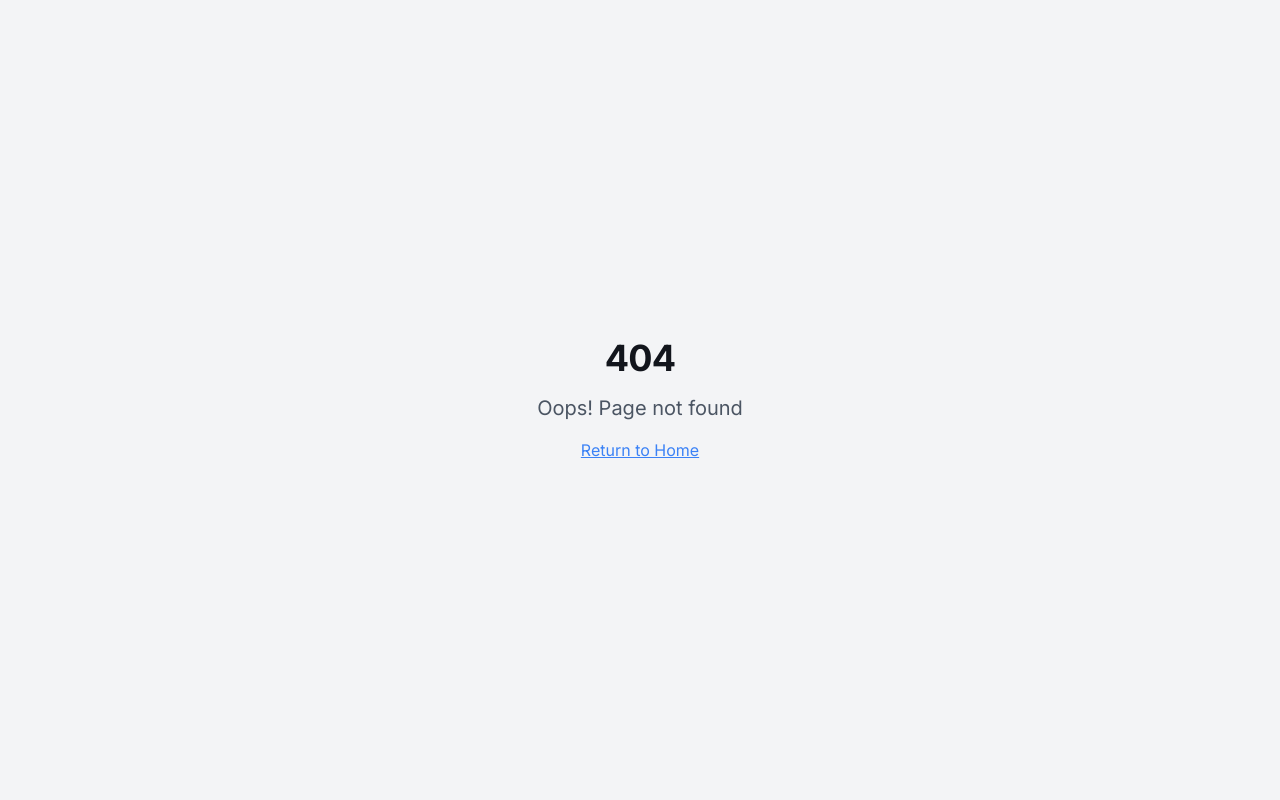
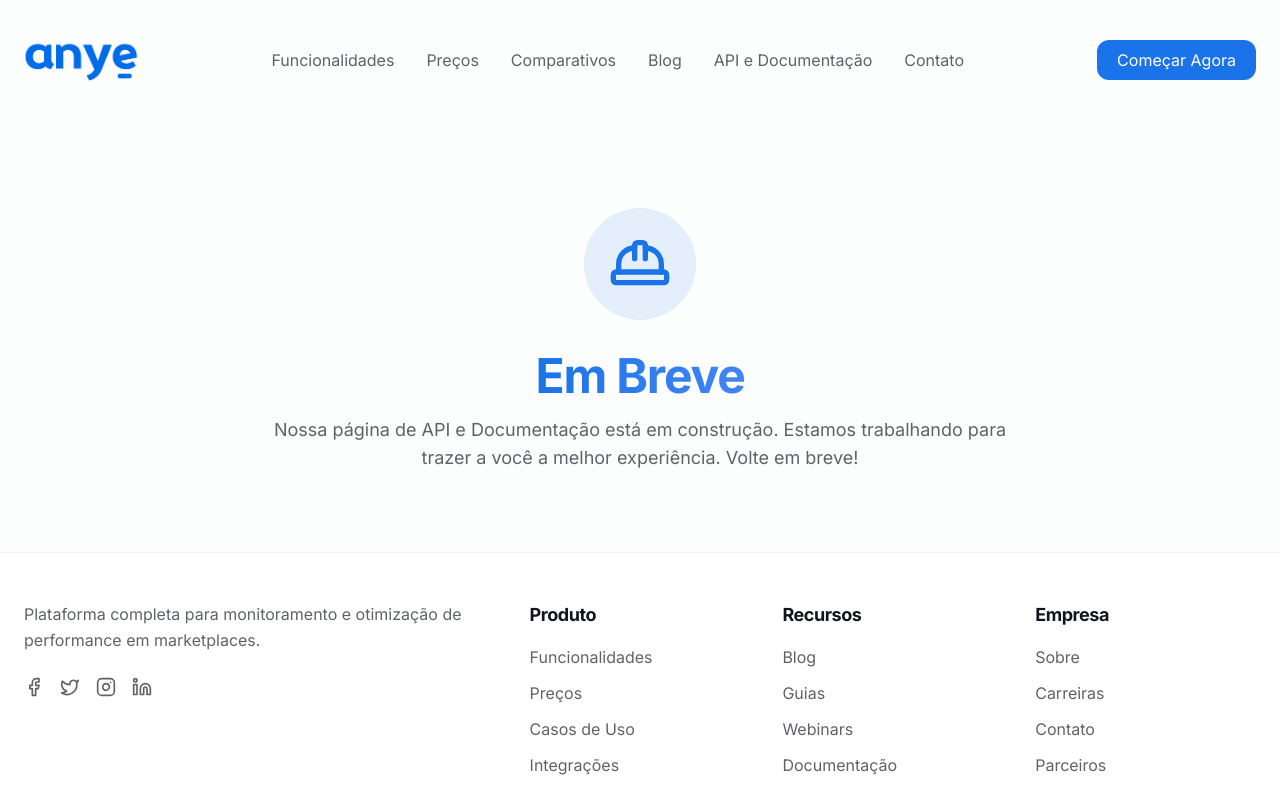
Before and after one commit to neon-ventura/dataflow-essence, a React (Vite) app: page /api-docs in a window 1280 px wide. Before the commit this address had no page. Shown: the top 800 px of the page. Built offline with nearby package versions, Linux system fonts and the light colour scheme.

Commit message:
Add API & Documentation section
Add a new "API & Documentação" section to the navigation, linking to a "Em breve" page.

```diff
--- a/src/App.tsx
+++ b/src/App.tsx
@@ -13,6 +13,7 @@ import MercadoTurbo from "./pages/competitors/MercadoTurbo";
 import RealTrends from "./pages/competitors/RealTrends";
 import ShoppingPrecos from "./pages/competitors/ShoppingPrecos";
 import Blog from "./pages/Blog";
+import ApiDocs from "./pages/ApiDocs";
 
 const queryClient = new QueryClient();
 
@@ -26,6 +27,7 @@ const App = () => (
           <Route path="/" element={<Index />} />
           <Route path="/features" element={<Features />} />
           <Route path="/blog" element={<Blog />} />
+          <Route path="/api-docs" element={<ApiDocs />} />
           <Route path="/anye-vs-avant-pro" element={<AvantPro />} />
           <Route path="/anye-vs-nubimetrics" element={<Nubimetrics />} />
           <Route path="/anye-vs-mercado-turbo" element={<MercadoTurbo />} />
--- a/src/components/Navbar.tsx
+++ b/src/components/Navbar.tsx
@@ -35,6 +35,9 @@ const Navbar = () => {
   }, {
     name: 'Blog',
     href: '/blog'
+  }, {
+    name: 'API e Documentação',
+    href: '/api-docs'
   }, {
     name: 'Contato',
     href: '#contact'
--- /dev/null
+++ b/src/pages/ApiDocs.tsx
@@ -0,0 +1,35 @@
+
+import React from 'react';
+import Navbar from '@/components/Navbar';
+import Footer from '@/components/Footer';
+import { HardHat } from 'lucide-react';
+
+const ApiDocs = () => {
+  return (
+    <div className="min-h-screen flex flex-col bg-neutral-light/20">
+      <Navbar />
+      <main className="flex-grow flex items-center justify-center pt-24 md:pt-32">
+        <section className="py-16 md:py-20">
+          <div className="container mx-auto px-4 md:px-6">
+            <div className="text-center max-w-3xl mx-auto">
+                <div className="flex justify-center mb-8">
+                    <div className="bg-primary-blue/10 p-6 rounded-full">
+                        <HardHat className="w-16 h-16 text-primary-blue" />
+                    </div>
+                </div>
+                <h1 className="text-4xl md:text-5xl font-bold mb-4">
+                  <span className="text-gradient">Em Breve</span>
+                </h1>
+                <p className="text-lg text-neutral-dark">
+                  Nossa página de API e Documentação está em construção. Estamos trabalhando para trazer a você a melhor experiência. Volte em breve!
+                </p>
+            </div>
+          </div>
+        </section>
+      </main>
+      <Footer />
+    </div>
+  );
+};
+
+export default ApiDocs;
```
